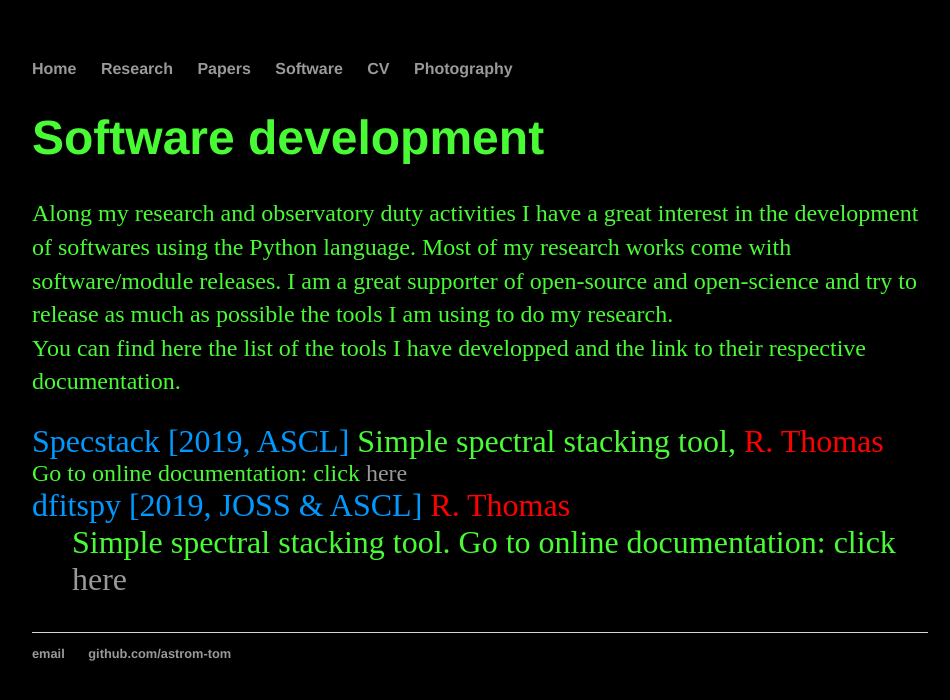
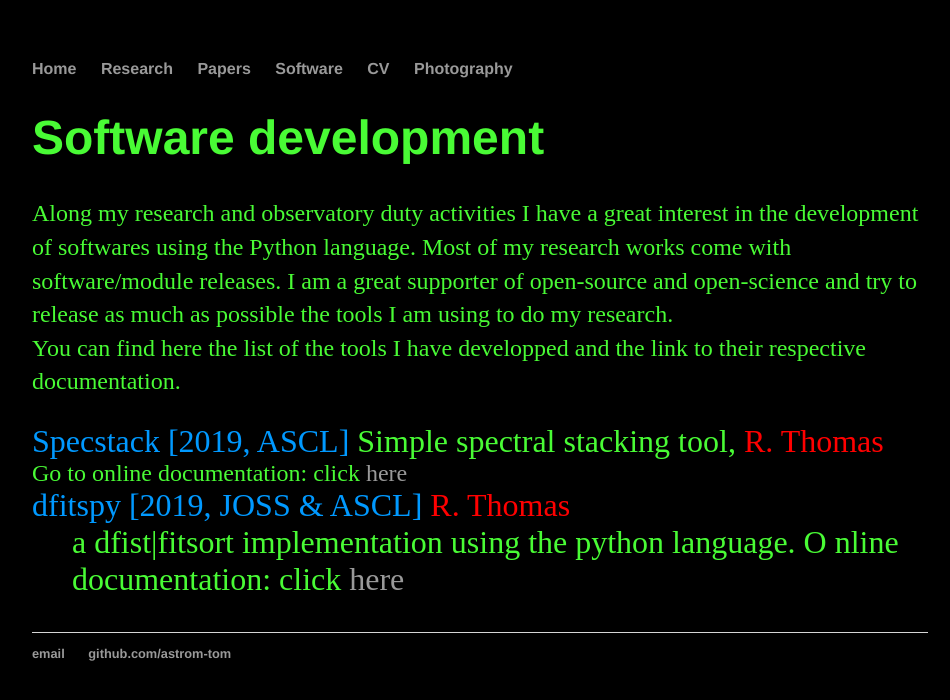
Before and after one commit to astrom-tom/astrom-tom.github.io, a Jekyll site: the page built from Software/index.html, in a window 1280 px wide. Shown: the top 700 px of the page, without its empty margins (160-1110 px from the left). Built offline with Jekyll 4.4.1, drawn with Linux system fonts in a browser that asks for light colours.

Commit message:
Update index.html

```diff
--- a/Software/index.html
+++ b/Software/index.html
@@ -15,11 +15,13 @@
 <dl style="color:rgb(73, 251, 53);" >
   <dt> <font size="6"> <span class='softR'>Specstack [2019, ASCL]</span> </font>
 	  <font size="6"> Simple spectral stacking tool, <span class='me'> R. Thomas </span> </font> <br>
-        	<font size="5">Go to online documentation: click <a href="https://astrom-tom.github.io/specstack/build/html/index.html">here</a>  <br></font>
+        	<font size="5">Go to online documentation:
+			click <a href="https://astrom-tom.github.io/specstack/build/html/index.html">here</a></font>
+	  			<br>
   </dt>
 
   <dt> <font size="6"> <span class='softR'>dfitspy [2019, JOSS & ASCL]</span>  <span class='me'> R. Thomas </span> </font>  </dt>
-       <dd> <font size="6">  Simple spectral stacking tool. Go to online documentation:
+       <dd> <font size="6">  a dfist|fitsort implementation using the python language. O nline documentation:
 	       click <a href="https://astrom-tom.github.io/dfitspy/build/html/index.html">here</a>  </font> </dd>
 
 </dl>
```
